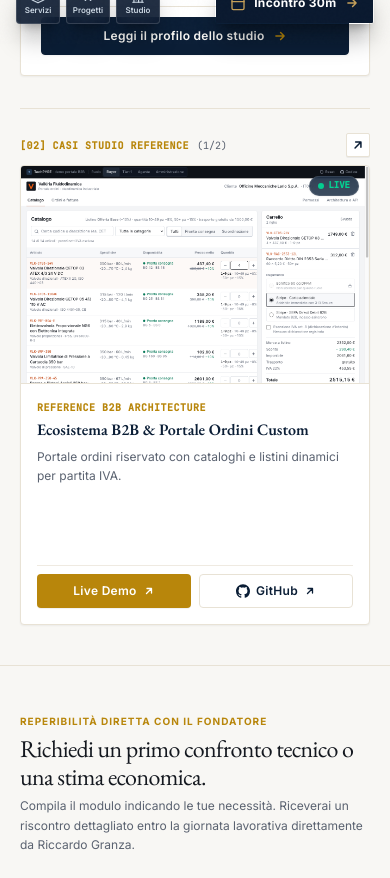
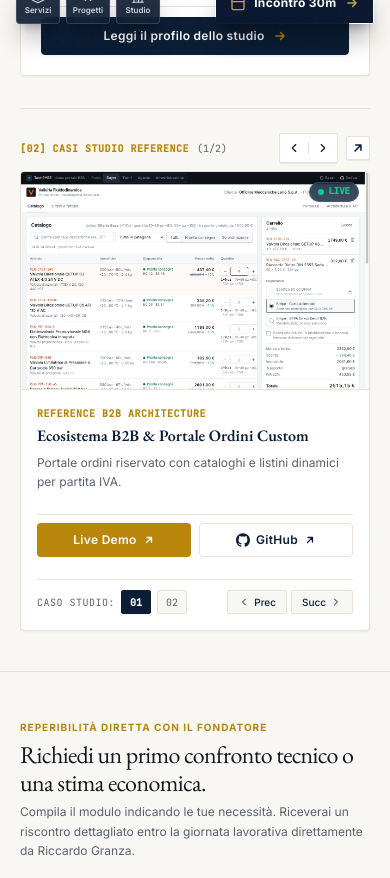
Before and after one commit to techpyre/techpyre, a Next.js app: page / in a window 390 px wide. Shown: the part 800-1678 px from the top of the page. Built offline with nearby package versions, Linux system fonts and the light colour scheme.

Commit message:
feat(hero): add mobile project switching controls and horizontal touch swipe gestures

```diff
--- a/src/components/sections/Hero.tsx
+++ b/src/components/sections/Hero.tsx
@@ -1,6 +1,6 @@
 "use client";
 
-import React, { useState } from "react";
+import React, { useState, useRef } from "react";
 import Link from "next/link";
 import { motion, AnimatePresence } from "framer-motion";
 import { siteContent } from "@/config/siteContent";
@@ -40,6 +40,31 @@ export default function Hero() {
   const prevProject = () => {
     setProjectDirection(-1);
     setActiveProjectIndex((prev) => (prev - 1 + projects.length) % projects.length);
+  };
+
+  // Touch Swipe Gesture per passare da un progetto all'altro su mobile
+  const touchStartX = useRef<number | null>(null);
+  const touchStartY = useRef<number | null>(null);
+
+  const handleTouchStart = (e: React.TouchEvent) => {
+    touchStartX.current = e.touches[0].clientX;
+    touchStartY.current = e.touches[0].clientY;
+  };
+
+  const handleTouchEnd = (e: React.TouchEvent) => {
+    if (touchStartX.current === null) return;
+    const deltaX = e.changedTouches[0].clientX - touchStartX.current;
+    const deltaY = e.changedTouches[0].clientY - (touchStartY.current ?? 0);
+    // Se lo swipe è prevalentemente orizzontale e supera i 40px
+    if (Math.abs(deltaX) > 40 && Math.abs(deltaX) > Math.abs(deltaY)) {
+      if (deltaX < 0) {
+        nextProject();
+      } else {
+        prevProject();
+      }
+    }
+    touchStartX.current = null;
+    touchStartY.current = null;
   };
 
   // Stato Slider Verticale Servizi (Colonna Destra)
@@ -226,26 +251,28 @@ export default function Hero() {
                 </div>
 
                 <div className="flex items-center gap-2">
-                  {/* Frecce sopra/sotto per scorrimento verticale SU DESKTOP */}
-                  <div className="hidden lg:flex items-center gap-0.5 bg-white border border-[#E8E2D5] rounded-xs p-0.5 shadow-2xs">
+                  {/* Frecce navigazione: orizzontali su mobile (◀ ▶), verticali su desktop (▲ ▼) */}
+                  <div className="flex items-center gap-0.5 bg-white border border-[#E8E2D5] rounded-xs p-0.5 shadow-2xs">
                     <button
                       type="button"
                       onClick={prevProject}
-                      className="w-5 h-5 flex items-center justify-center hover:bg-[#F8F7F4] text-[#0B1E36] hover:text-[#B8860B] transition-colors rounded-xs cursor-pointer"
+                      className="w-6 h-6 lg:w-5 lg:h-5 flex items-center justify-center hover:bg-[#F8F7F4] text-[#0B1E36] hover:text-[#B8860B] transition-colors rounded-xs cursor-pointer active:scale-90"
                       aria-label="Progetto precedente"
                       title="Progetto precedente"
                     >
-                      <ChevronUpIcon className="w-3.5 h-3.5" />
+                      <ChevronLeftIcon className="w-3.5 h-3.5 lg:hidden" />
+                      <ChevronUpIcon className="w-3.5 h-3.5 hidden lg:block" />
                     </button>
                     <div className="w-[1px] h-3 bg-[#E8E2D5]" />
                     <button
                       type="button"
                       onClick={nextProject}
-                      className="w-5 h-5 flex items-center justify-center hover:bg-[#F8F7F4] text-[#0B1E36] hover:text-[#B8860B] transition-colors rounded-xs cursor-pointer"
+                      className="w-6 h-6 lg:w-5 lg:h-5 flex items-center justify-center hover:bg-[#F8F7F4] text-[#0B1E36] hover:text-[#B8860B] transition-colors rounded-xs cursor-pointer active:scale-90"
                       aria-label="Progetto successivo"
                       title="Progetto successivo"
                     >
-                      <ChevronDownIcon className="w-3.5 h-3.5" />
+                      <ChevronRightIcon className="w-3.5 h-3.5 lg:hidden" />
+                      <ChevronDownIcon className="w-3.5 h-3.5 hidden lg:block" />
                     </button>
                   </div>
 
@@ -265,8 +292,12 @@ export default function Hero() {
                 </div>
               </div>
 
-              {/* Riquadro Progetto: 1 alla volta, grande, limpido, a larghezza piena */}
-              <div className="w-full bg-white rounded-sm border border-[#E8E2D5] shadow-xs flex flex-col justify-between overflow-hidden relative group hover:border-[#0B1E36] transition-all flex-1 min-h-[460px]">
+              {/* Riquadro Progetto: 1 alla volta, grande, limpido, a larghezza piena con gesture swipe */}
+              <div
+                onTouchStart={handleTouchStart}
+                onTouchEnd={handleTouchEnd}
+                className="w-full bg-white rounded-sm border border-[#E8E2D5] shadow-xs flex flex-col justify-between overflow-hidden relative group hover:border-[#0B1E36] transition-all flex-1 min-h-[460px] touch-pan-y"
+              >
                 <AnimatePresence mode="wait">
                   <motion.div
                     key={currentProject.id}
@@ -351,6 +382,54 @@ export default function Hero() {
                             <ArrowUpRightIcon className="w-3 h-3" />
                           </a>
                         )}
+                      </div>
+
+                      {/* Passaggio da un progetto all'altro da mobile */}
+                      <div className="flex lg:hidden items-center justify-between pt-2.5 border-t border-[#E8E2D5]/80">
+                        <div className="flex items-center gap-1.5">
+                          <span className="text-[10px] font-mono uppercase tracking-wider text-[#5A6270]">
+                            Caso studio:
+                          </span>
+                          {projects.map((proj, idx) => (
+                            <button
+                              key={proj.id}
+                              type="button"
+                              onClick={() => {
+                                setProjectDirection(idx > activeProjectIndex ? 1 : -1);
+                                setActiveProjectIndex(idx);
+                              }}
+                              className={`h-6 px-2 text-[10px] font-mono rounded-xs transition-all border cursor-pointer ${
+                                idx === activeProjectIndex
+                                  ? "bg-[#0B1E36] text-white border-[#0B1E36] font-bold shadow-2xs"
+                                  : "bg-[#F8F7F4] text-[#5A6270] border-[#E8E2D5] hover:text-[#0B1E36]"
+                              }`}
+                              aria-label={`Visualizza caso studio ${idx + 1}: ${proj.title}`}
+                            >
+                              0{idx + 1}
+                            </button>
+                          ))}
+                        </div>
+
+                        <div className="flex items-center gap-1">
+                          <button
+                            type="button"
+                            onClick={prevProject}
+                            className="h-6 px-2.5 flex items-center gap-1 text-[10px] font-sans font-medium text-[#0B1E36] bg-[#F8F7F4] hover:bg-white border border-[#E8E2D5] rounded-xs active:scale-95 transition-all cursor-pointer"
+                            aria-label="Progetto precedente"
+                          >
+                            <ChevronLeftIcon className="w-3 h-3" />
+                            <span>Prec</span>
+                          </button>
+                          <button
+                            type="button"
+                            onClick={nextProject}
+                            className="h-6 px-2.5 flex items-center gap-1 text-[10px] font-sans font-medium text-[#0B1E36] bg-[#F8F7F4] hover:bg-white border border-[#E8E2D5] rounded-xs active:scale-95 transition-all cursor-pointer"
+                            aria-label="Progetto successivo"
+                          >
+                            <span>Succ</span>
+                            <ChevronRightIcon className="w-3 h-3" />
+                          </button>
+                        </div>
                       </div>
                     </div>
                   </motion.div>
```
